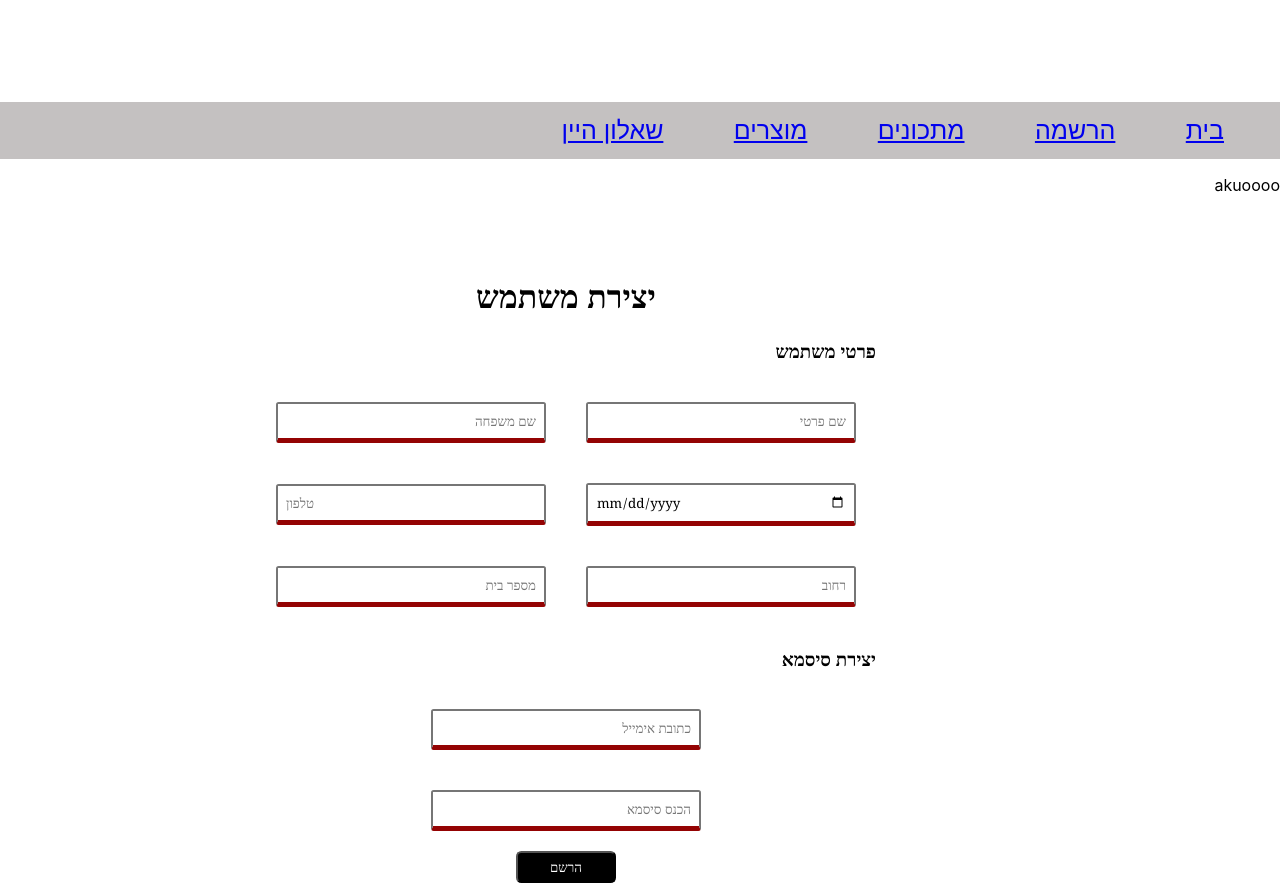
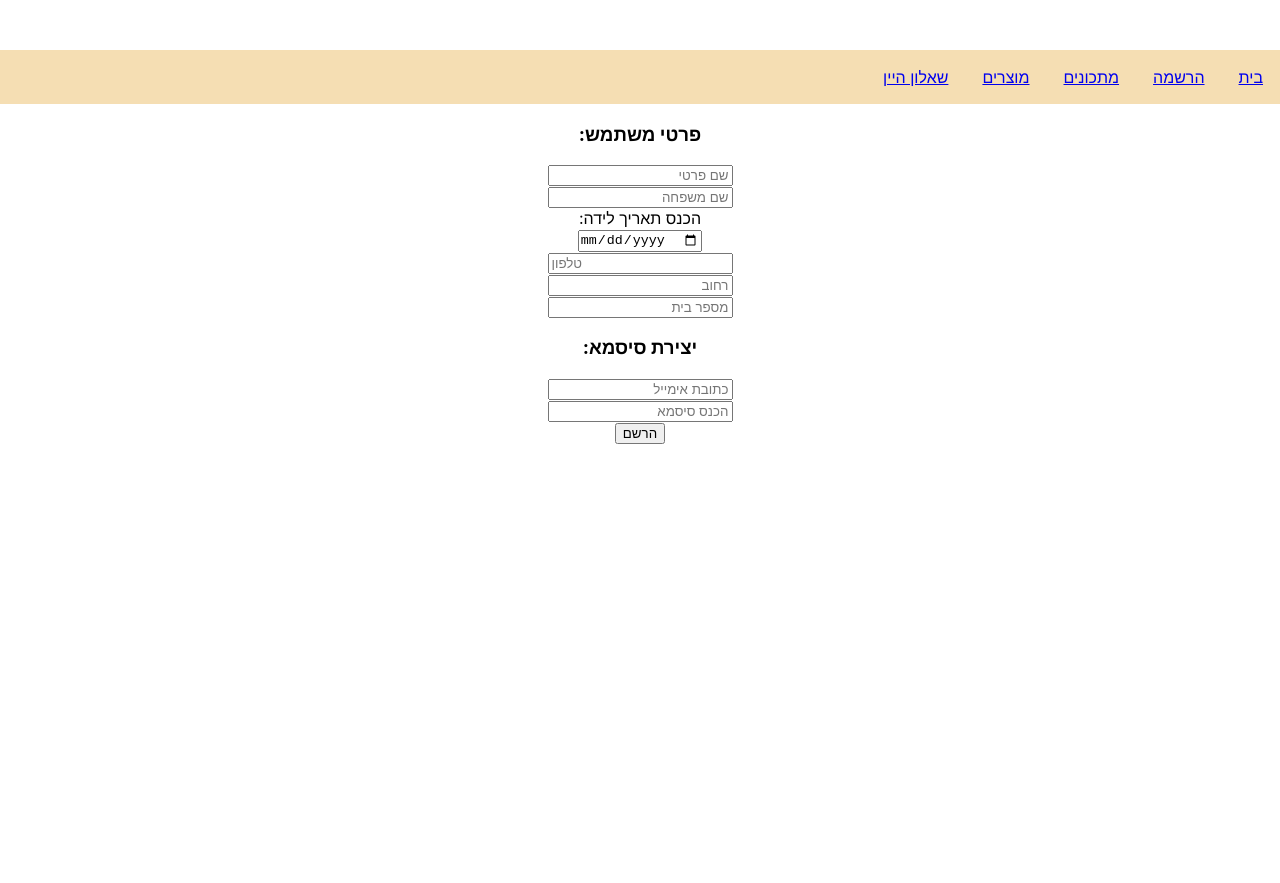
Before and after one commit to miryachalili/wine-view, a React (Create React App) app: page /user in a window 1280 px wide. After the commit the page ends 800 px from the top, so only its background shows below. Built offline with nearby package versions, Linux system fonts and the light colour scheme; the HTML template or start-up script is replaced by a standard one.

Commit message:
Revert "עדכון"
This reverts commit b91b245b5e03c4a0a16d32d760ceeb31f2ccd593.

```diff
--- a/src/App.css
+++ b/src/App.css
@@ -1,36 +1,16 @@
 #app
 {
   direction:rtl;
-
 }
 
 #nav{
-  background-color:rgb(196, 193, 193);
-    margin-top: 8%;
+    margin-top: 50px;
     width: 100%;
     display: -webkit-box;
-    -webkit-box-orient:horizontal;
-    text-align: center;
-    overflow: hidden;
-  }
+    -webkit-box-orient: horizontal;
+     background-color: wheat ;
+}
 .nav1{
-  font-family:'Franklin Gothic Medium', 'Arial Narrow', Arial, sans-serif;
-  font-size:25px;
-    margin-left: 3%;
-   text-align:center ;
-   padding: 14px 16px;
-   text-decoration:none;
-
-   color: black;
+    padding: 10px;
+    margin: 7px;
 }
-body{
-  background-color: white;
-}
-li{list-style-type: none; float: left;}
-.nav1:hover{
-  background-color: darkgrey;
-}
-
-
-
-p{float: inherit;}
--- a/src/App.js
+++ b/src/App.js
@@ -4,22 +4,19 @@ import Recipe from './Recipe';
 import Product from './Product';
 import Questionnaire from './Questionnaire';
 
-
 import "./App.css"
 import {Link,Route,Switch} from "react-router-dom";
 function App() {
   return (
     <div id="app">
+       <nav id="nav">
+         <p className="nav1">  <Link to="/home">בית</Link></p>
+         <p className="nav1"><Link to="/user">הרשמה</Link> </p>
+         <p className="nav1"><Link to="/recipe">מתכונים</Link> </p>
+         <p className="nav1"><Link to="/product">מוצרים</Link> </p>
+         <p className="nav1"><Link to="/questionnaire">שאלון היין</Link> </p>
 
-       <ul id="nav">
-
-         <li className="nav1">  <Link to="/home">בית</Link></li>
-         <li className="nav1"><Link to="/user">הרשמה</Link> </li>
-         <li className="nav1"><Link to="/recipe">מתכונים</Link> </li>
-         <li className="nav1"><Link to="/product">מוצרים</Link> </li>
-         <li className="nav1"><Link to="/questionnaire">שאלון היין</Link> </li>
-
-       </ul>
+       </nav>
     <Switch>
       <Route path="/user"> <User/> </Route>
       <Route path="/home"> <Home/>  </Route>
@@ -28,9 +25,7 @@ function App() {
       <Route path="/questionnaire"> <Questionnaire/>  </Route>
       <Route exact path="/"> <Home/> </Route>
       <Route  path="/"> <p>not finde!!</p></Route>
-
    </Switch>
-   <p>akuoooo</p>
    </div>
   );
 }
--- a/src/User.css
+++ b/src/User.css
@@ -1,33 +1,3 @@
-.g{background-color: white;
+body{
     text-align: center;
-    margin-left: 20%;
-    margin-right: 20%;
-    margin-top: 6%;
-  float: inline-end;
-
 }
-h3{ text-align:right;
-    font-family: Cambria, Cochin, Georgia, Times, 'Times New Roman', serif;
-
-
-}
-input{
-    border-bottom-width: 5px;
-    border-bottom-color:rgb(148, 3, 3) ;
-    border-radius: 2pt;
- border-style:solid;
-    width: 250px;
-	font-family: Cambria, Cochin, Georgia, Times, 'Times New Roman', serif;
-    padding:8px ;
-    margin: 20px;
-}
-button{
-    border-radius: 4pt;
-    background-color: black;
-    color: white;
-    width: 100px;
-    padding: 5px;
-    font-family: Cambria, Cochin, Georgia, Times, 'Times New Roman', serif;
-
-}
-h1{font-family: Cambria, Cochin, Georgia, Times, 'Times New Roman', serif;}
--- a/src/User.js
+++ b/src/User.js
@@ -42,34 +42,27 @@ export default class Login extends React.Component {
     render() {
 
         return (
+            <div className="g">
+                <form>
+                <h3>פרטי משתמש:</h3>
 
-
-            <div className="g">
-               <div>
-                   <h1>יצירת משתמש</h1>
-                </div>
-
-                <form>
-                <h3>פרטי משתמש</h3>
-
-
-                <input   placeholder="שם פרטי"  onKeyUp={this.changeFirstName}/>
+                <input type="text" placeholder="שם פרטי"  onKeyUp={this.changeFirstName}/><br/>
                 <input type="text" placeholder="שם משפחה" onKeyUp={this.changeLastName}/><br/>
-
-                <input type="date" />
+                <span>הכנס תאריך לידה:</span><br/>
+                <input type="date" /><br/>
 
                 <input type="tel" placeholder="טלפון"  onKeyUp={this.changePhone}/><br/>
                  {/*עיר גלילה*/}
 
-                <input type="text" placeholder="רחוב" onKeyUp={this.changeAddress}/>
+                <input type="text" placeholder="רחוב" onKeyUp={this.changeAddress}/><br/>
                 <input type="text" placeholder="מספר בית" onKeyUp={this.changeAddress}/><br/>
 
-                <h3>יצירת סיסמא</h3>
+                <h3>יצירת סיסמא:</h3>
                 <input type="email" placeholder="כתובת אימייל" onKeyUp={this.changeEmail}/><br/>
 
                {/*צורך בבדיקות תקינות לסיסמא*/}
-                <input type="text" placeholder="הכנס סיסמא"   onKeyUp={this.checkPassword}/><br/>
-                <button type="button"  onClick={() => { this.checkPassword(this.email,this.password) }}>הרשם</button>
+                <input type="text" placeholder="הכנס סיסמא"  onKeyUp={this.checkPassword}/><br/>
+                <input type="submit" value="הרשם" onClick={() => { this.checkPassword(this.email,this.password) }}/>
 
                 </form>
             </div>
```
Also changed, not shown: src/Images/logo.png (deleted).
